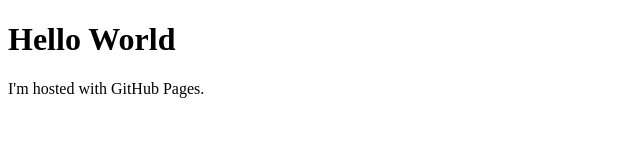
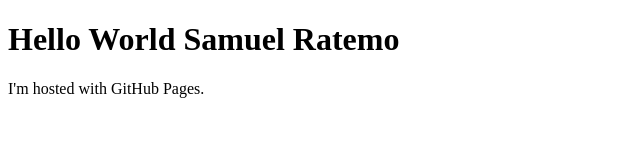
Before and after one commit to sratemo/sratemo.github.io, a plain HTML site: page index.html in a window 1280 px wide. Shown: the whole page, without its empty margins (0-640 px from the left). Drawn offline with Linux system fonts and the light colour scheme.

Commit message:
add Name

```diff
--- a/index.html
+++ b/index.html
@@ -1,7 +1,7 @@
 <!DOCTYPE html>
 <html>
 <body>
-<h1>Hello World</h1>
+<h1>Hello World Samuel Ratemo</h1>
 <p>I'm hosted with GitHub Pages.</p>
 </body>
 </html>
```
